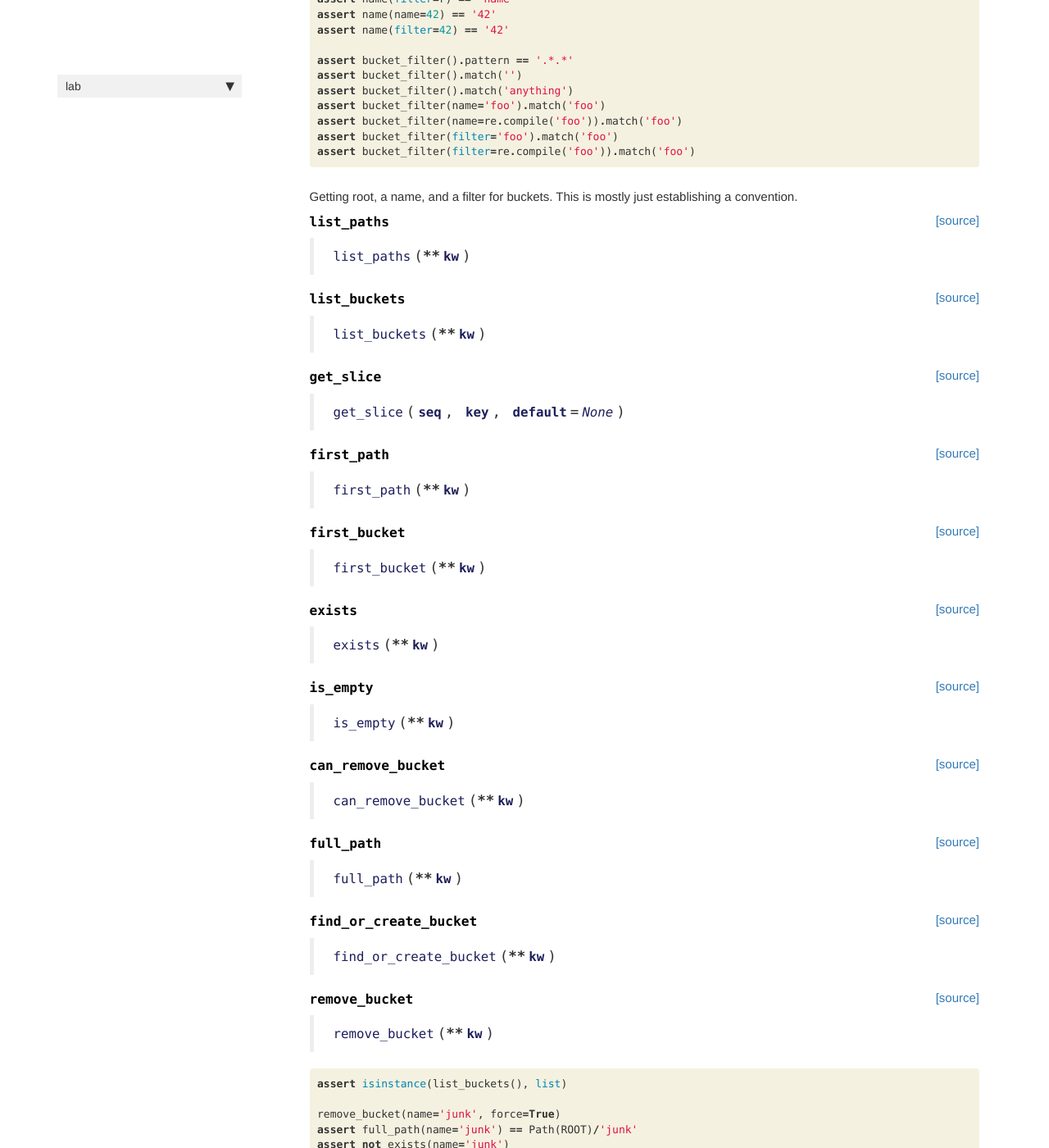
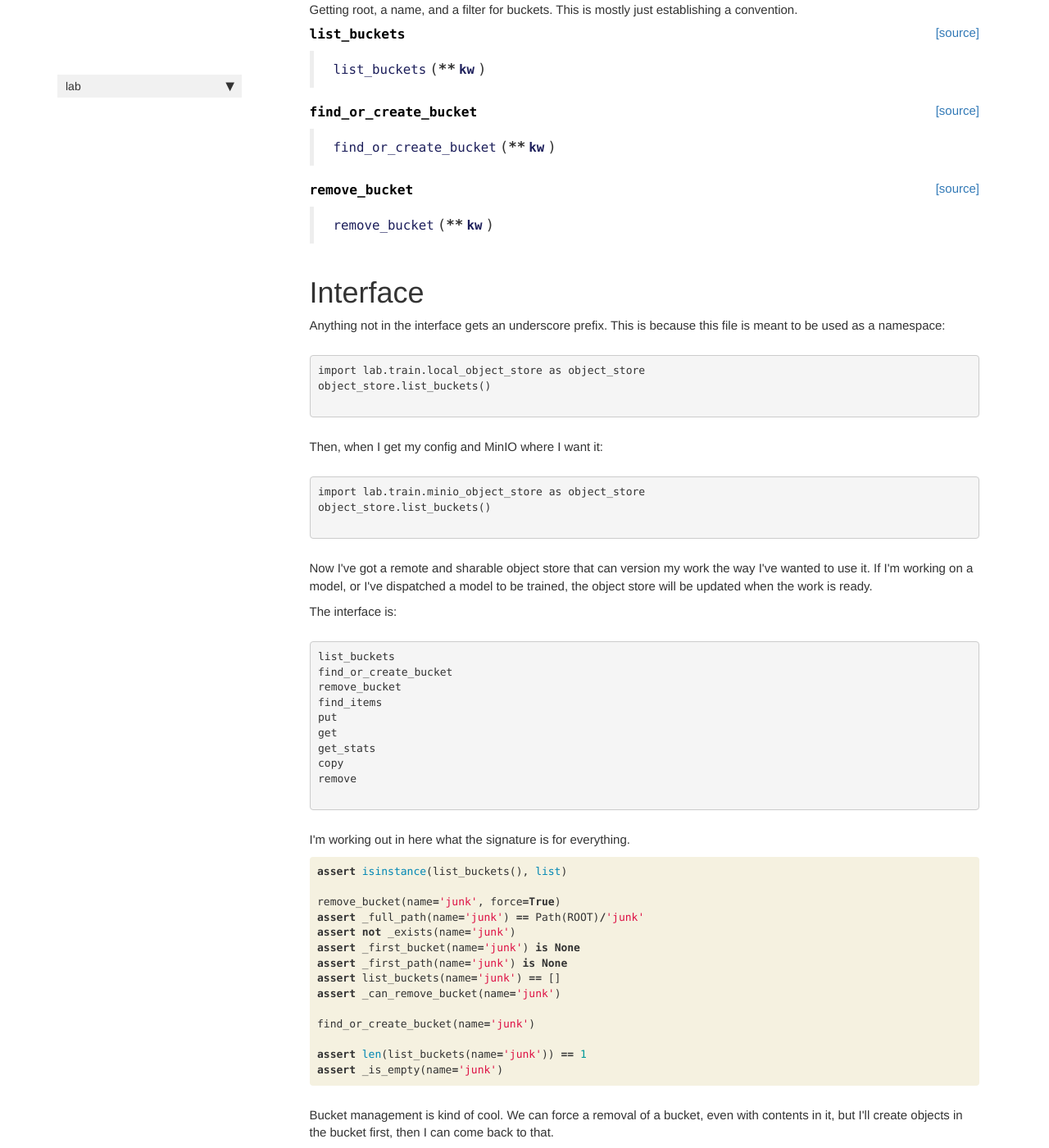
Before and after one commit to davidrichards/data-lab, a Jekyll site: the page built from docs/local_object_store.html, in a window 1280 px wide and 1400 px high, scrolled down 2029 px. Shown: the whole window at 82% size. Built offline with Jekyll 4.4.1, drawn with Linux system fonts in a browser that asks for light colours; nearby versions of some CDN libraries; comment, search, counter and statistics services are not loaded; some of the changed text lies outside the part shown.

Commit message:
WIP: Enforce an internal and external interface, move away from special cases on dependencies.

```diff
--- a/docs/local_object_store.html
+++ b/docs/local_object_store.html
@@ -22,31 +22,15 @@ summary: "summary"
 <div class="cell border-box-sizing code_cell rendered">
 
 </div>
+<div class="cell border-box-sizing code_cell rendered">
+
+</div>
 <div class="cell border-box-sizing text_cell rendered"><div class="inner_cell">
 <div class="text_cell_render border-box-sizing rendered_html">
 <h1 id="Local-Object-Store">Local Object Store<a class="anchor-link" href="#Local-Object-Store">&#182;</a></h1><p>Namespace for these functions. I'm trying a functional approach instead of wrapping everything in a one-type-use class.</p>
 
 </div>
 </div>
-</div>
-<div class="cell border-box-sizing code_cell rendered">
-<div class="input">
-
-<div class="inner_cell">
-    <div class="input_area">
-<div class=" highlight hl-ipython3"><pre><span></span><span class="kn">from</span> <span class="nn">lab.util.test_functions</span> <span class="kn">import</span> <span class="o">*</span>
-
-<span class="kn">from</span> <span class="nn">pathlib</span> <span class="kn">import</span> <span class="n">Path</span>
-<span class="kn">import</span> <span class="nn">pathlib</span>
-<span class="kn">import</span> <span class="nn">re</span>
-<span class="kn">import</span> <span class="nn">shutil</span>
-<span class="kn">import</span> <span class="nn">os</span>
-</pre></div>
-
-    </div>
-</div>
-</div>
-
 </div>
 <div class="cell border-box-sizing code_cell rendered">
 
@@ -60,7 +44,7 @@ summary: "summary"
 
 
 <div class="output_markdown rendered_html output_subarea ">
-<h4 id="white_list" class="doc_header"><code>white_list</code><a href="https://github.com/davidrichards/lab/tree/master/lab/train/local_object_store.py#L11" class="source_link" style="float:right">[source]</a></h4><blockquote><p><code>white_list</code>(<strong><code>keywords</code></strong>, <strong><code>keys</code></strong>, <strong><code>require_keys</code></strong>=<em><code>False</code></em>, <strong><code>expand_missing</code></strong>=<em><code>False</code></em>)</p>
+<h4 id="white_list" class="doc_header"><code>white_list</code><a href="https://github.com/davidrichards/lab/tree/master/lab/train/local_object_store.py#L13" class="source_link" style="float:right">[source]</a></h4><blockquote><p><code>white_list</code>(<strong><code>keywords</code></strong>, <strong><code>keys</code></strong>, <strong><code>require_keys</code></strong>=<em><code>False</code></em>, <strong><code>expand_missing</code></strong>=<em><code>False</code></em>)</p>
 </blockquote>
 <p>Filter a dictionary by a set of keys</p>
 
@@ -81,7 +65,7 @@ summary: "summary"
 
 
 <div class="output_markdown rendered_html output_subarea ">
-<h4 id="merge_config" class="doc_header"><code>merge_config</code><a href="https://github.com/davidrichards/lab/tree/master/lab/train/local_object_store.py#L22" class="source_link" style="float:right">[source]</a></h4><blockquote><p><code>merge_config</code>(<strong>**<code>kw</code></strong>)</p>
+<h4 id="merge_config" class="doc_header"><code>merge_config</code><a href="https://github.com/davidrichards/lab/tree/master/lab/train/local_object_store.py#L24" class="source_link" style="float:right">[source]</a></h4><blockquote><p><code>merge_config</code>(<strong>**<code>kw</code></strong>)</p>
 </blockquote>
 <p>Get the local environemnt variables, convert the keys
 to lower case, merge new keywords over the environment
@@ -96,6 +80,17 @@ but possibly I'll do this for everything.</p>
 </div>
 </div>
 
+</div>
+<div class="cell border-box-sizing text_cell rendered"><div class="inner_cell">
+<div class="text_cell_render border-box-sizing rendered_html">
+<h1 id="TODO:">TODO:<a class="anchor-link" href="#TODO:">&#182;</a></h1><ul>
+<li>Move the above into imports</li>
+<li>Get the nbdev approach to config merged with this</li>
+<li>Create a consistent set of configuration expectations (keys that work with local, minio, some of the ops)</li>
+</ul>
+
+</div>
+</div>
 </div>
 <div class="cell border-box-sizing code_cell rendered">
 <div class="input">
@@ -140,7 +135,7 @@ but possibly I'll do this for everything.</p>
 
 
 <div class="output_markdown rendered_html output_subarea ">
-<h4 id="root" class="doc_header"><code>root</code><a href="https://github.com/davidrichards/lab/tree/master/lab/train/local_object_store.py#L37" class="source_link" style="float:right">[source]</a></h4><blockquote><p><code>root</code>(<strong>**<code>kw</code></strong>)</p>
+<h4 id="root" class="doc_header"><code>root</code><a href="https://github.com/davidrichards/lab/tree/master/lab/train/local_object_store.py#L39" class="source_link" style="float:right">[source]</a></h4><blockquote><p><code>root</code>(<strong>**<code>kw</code></strong>)</p>
 </blockquote>
 
 </div>
@@ -160,7 +155,7 @@ but possibly I'll do this for everything.</p>
 
 
 <div class="output_markdown rendered_html output_subarea ">
-<h4 id="name" class="doc_header"><code>name</code><a href="https://github.com/davidrichards/lab/tree/master/lab/train/local_object_store.py#L45" class="source_link" style="float:right">[source]</a></h4><blockquote><p><code>name</code>(<strong>**<code>kw</code></strong>)</p>
+<h4 id="name" class="doc_header"><code>name</code><a href="https://github.com/davidrichards/lab/tree/master/lab/train/local_object_store.py#L47" class="source_link" style="float:right">[source]</a></h4><blockquote><p><code>name</code>(<strong>**<code>kw</code></strong>)</p>
 </blockquote>
 
 </div>
@@ -180,7 +175,7 @@ but possibly I'll do this for everything.</p>
 
 
 <div class="output_markdown rendered_html output_subarea ">
-<h4 id="bucket_filter" class="doc_header"><code>bucket_filter</code><a href="https://github.com/davidrichards/lab/tree/master/lab/train/local_object_store.py#L54" class="source_link" style="float:right">[source]</a></h4><blockquote><p><code>bucket_filter</code>(<strong>**<code>kw</code></strong>)</p>
+<h4 id="bucket_filter" class="doc_header"><code>bucket_filter</code><a href="https://github.com/davidrichards/lab/tree/master/lab/train/local_object_store.py#L56" class="source_link" style="float:right">[source]</a></h4><blockquote><p><code>bucket_filter</code>(<strong>**<code>kw</code></strong>)</p>
 </blockquote>
 
 </div>
@@ -241,7 +236,7 @@ but possibly I'll do this for everything.</p>
 
 
 <div class="output_markdown rendered_html output_subarea ">
-<h4 id="list_paths" class="doc_header"><code>list_paths</code><a href="https://github.com/davidrichards/lab/tree/master/lab/train/local_object_store.py#L62" class="source_link" style="float:right">[source]</a></h4><blockquote><p><code>list_paths</code>(<strong>**<code>kw</code></strong>)</p>
+<h4 id="list_buckets" class="doc_header"><code>list_buckets</code><a href="https://github.com/davidrichards/lab/tree/master/lab/train/local_object_store.py#L69" class="source_link" style="float:right">[source]</a></h4><blockquote><p><code>list_buckets</code>(<strong>**<code>kw</code></strong>)</p>
 </blockquote>
 
 </div>
@@ -261,7 +256,7 @@ but possibly I'll do this for everything.</p>
 
 
 <div class="output_markdown rendered_html output_subarea ">
-<h4 id="list_buckets" class="doc_header"><code>list_buckets</code><a href="https://github.com/davidrichards/lab/tree/master/lab/train/local_object_store.py#L67" class="source_link" style="float:right">[source]</a></h4><blockquote><p><code>list_buckets</code>(<strong>**<code>kw</code></strong>)</p>
+<h4 id="find_or_create_bucket" class="doc_header"><code>find_or_create_bucket</code><a href="https://github.com/davidrichards/lab/tree/master/lab/train/local_object_store.py#L99" class="source_link" style="float:right">[source]</a></h4><blockquote><p><code>find_or_create_bucket</code>(<strong>**<code>kw</code></strong>)</p>
 </blockquote>
 
 </div>
@@ -281,7 +276,7 @@ but possibly I'll do this for everything.</p>
 
 
 <div class="output_markdown rendered_html output_subarea ">
-<h4 id="get_slice" class="doc_header"><code>get_slice</code><a href="https://github.com/davidrichards/lab/tree/master/lab/train/local_object_store.py#L70" class="source_link" style="float:right">[source]</a></h4><blockquote><p><code>get_slice</code>(<strong><code>seq</code></strong>, <strong><code>key</code></strong>, <strong><code>default</code></strong>=<em><code>None</code></em>)</p>
+<h4 id="remove_bucket" class="doc_header"><code>remove_bucket</code><a href="https://github.com/davidrichards/lab/tree/master/lab/train/local_object_store.py#L104" class="source_link" style="float:right">[source]</a></h4><blockquote><p><code>remove_bucket</code>(<strong>**<code>kw</code></strong>)</p>
 </blockquote>
 
 </div>
@@ -292,165 +287,38 @@ but possibly I'll do this for everything.</p>
 </div>
 
 </div>
-<div class="cell border-box-sizing code_cell rendered">
+<div class="cell border-box-sizing text_cell rendered"><div class="inner_cell">
+<div class="text_cell_render border-box-sizing rendered_html">
+<h1 id="Interface">Interface<a class="anchor-link" href="#Interface">&#182;</a></h1><p>Anything not in the interface gets an underscore prefix. This is because this file is meant to be used as a namespace:</p>
 
-<div class="output_wrapper">
-<div class="output">
+<pre><code>import lab.train.local_object_store as object_store
+object_store.list_buckets()
 
-<div class="output_area">
+</code></pre>
+<p>Then, when I get my config and MinIO where I want it:</p>
 
+<pre><code>import lab.train.minio_object_store as object_store
+object_store.list_buckets()
 
-<div class="output_markdown rendered_html output_subarea ">
-<h4 id="first_path" class="doc_header"><code>first_path</code><a href="https://github.com/davidrichards/lab/tree/master/lab/train/local_object_store.py#L74" class="source_link" style="float:right">[source]</a></h4><blockquote><p><code>first_path</code>(<strong>**<code>kw</code></strong>)</p>
-</blockquote>
+</code></pre>
+<p>Now I've got a remote and sharable object store that can version my work the way I've wanted to use it. If I'm working on a model, or I've dispatched a model to be trained, the object store will be updated when the work is ready.</p>
+<p>The interface is:</p>
 
-</div>
+<pre><code>list_buckets
+find_or_create_bucket
+remove_bucket
+find_items
+put
+get
+get_stats
+copy
+remove
 
-</div>
+</code></pre>
+<p>I'm working out in here what the signature is for everything.</p>
 
 </div>
 </div>
-
-</div>
-<div class="cell border-box-sizing code_cell rendered">
-
-<div class="output_wrapper">
-<div class="output">
-
-<div class="output_area">
-
-
-<div class="output_markdown rendered_html output_subarea ">
-<h4 id="first_bucket" class="doc_header"><code>first_bucket</code><a href="https://github.com/davidrichards/lab/tree/master/lab/train/local_object_store.py#L77" class="source_link" style="float:right">[source]</a></h4><blockquote><p><code>first_bucket</code>(<strong>**<code>kw</code></strong>)</p>
-</blockquote>
-
-</div>
-
-</div>
-
-</div>
-</div>
-
-</div>
-<div class="cell border-box-sizing code_cell rendered">
-
-<div class="output_wrapper">
-<div class="output">
-
-<div class="output_area">
-
-
-<div class="output_markdown rendered_html output_subarea ">
-<h4 id="exists" class="doc_header"><code>exists</code><a href="https://github.com/davidrichards/lab/tree/master/lab/train/local_object_store.py#L80" class="source_link" style="float:right">[source]</a></h4><blockquote><p><code>exists</code>(<strong>**<code>kw</code></strong>)</p>
-</blockquote>
-
-</div>
-
-</div>
-
-</div>
-</div>
-
-</div>
-<div class="cell border-box-sizing code_cell rendered">
-
-<div class="output_wrapper">
-<div class="output">
-
-<div class="output_area">
-
-
-<div class="output_markdown rendered_html output_subarea ">
-<h4 id="is_empty" class="doc_header"><code>is_empty</code><a href="https://github.com/davidrichards/lab/tree/master/lab/train/local_object_store.py#L84" class="source_link" style="float:right">[source]</a></h4><blockquote><p><code>is_empty</code>(<strong>**<code>kw</code></strong>)</p>
-</blockquote>
-
-</div>
-
-</div>
-
-</div>
-</div>
-
-</div>
-<div class="cell border-box-sizing code_cell rendered">
-
-<div class="output_wrapper">
-<div class="output">
-
-<div class="output_area">
-
-
-<div class="output_markdown rendered_html output_subarea ">
-<h4 id="can_remove_bucket" class="doc_header"><code>can_remove_bucket</code><a href="https://github.com/davidrichards/lab/tree/master/lab/train/local_object_store.py#L88" class="source_link" style="float:right">[source]</a></h4><blockquote><p><code>can_remove_bucket</code>(<strong>**<code>kw</code></strong>)</p>
-</blockquote>
-
-</div>
-
-</div>
-
-</div>
-</div>
-
-</div>
-<div class="cell border-box-sizing code_cell rendered">
-
-<div class="output_wrapper">
-<div class="output">
-
-<div class="output_area">
-
-
-<div class="output_markdown rendered_html output_subarea ">
-<h4 id="full_path" class="doc_header"><code>full_path</code><a href="https://github.com/davidrichards/lab/tree/master/lab/train/local_object_store.py#L94" class="source_link" style="float:right">[source]</a></h4><blockquote><p><code>full_path</code>(<strong>**<code>kw</code></strong>)</p>
-</blockquote>
-
-</div>
-
-</div>
-
-</div>
-</div>
-
-</div>
-<div class="cell border-box-sizing code_cell rendered">
-
-<div class="output_wrapper">
-<div class="output">
-
-<div class="output_area">
-
-
-<div class="output_markdown rendered_html output_subarea ">
-<h4 id="find_or_create_bucket" class="doc_header"><code>find_or_create_bucket</code><a href="https://github.com/davidrichards/lab/tree/master/lab/train/local_object_store.py#L97" class="source_link" style="float:right">[source]</a></h4><blockquote><p><code>find_or_create_bucket</code>(<strong>**<code>kw</code></strong>)</p>
-</blockquote>
-
-</div>
-
-</div>
-
-</div>
-</div>
-
-</div>
-<div class="cell border-box-sizing code_cell rendered">
-
-<div class="output_wrapper">
-<div class="output">
-
-<div class="output_area">
-
-
-<div class="output_markdown rendered_html output_subarea ">
-<h4 id="remove_bucket" class="doc_header"><code>remove_bucket</code><a href="https://github.com/davidrichards/lab/tree/master/lab/train/local_object_store.py#L102" class="source_link" style="float:right">[source]</a></h4><blockquote><p><code>remove_bucket</code>(<strong>**<code>kw</code></strong>)</p>
-</blockquote>
-
-</div>
-
-</div>
-
-</div>
-</div>
-
 </div>
 <div class="cell border-box-sizing code_cell rendered">
 <div class="input">
@@ -460,17 +328,17 @@ but possibly I'll do this for everything.</p>
 <div class=" highlight hl-ipython3"><pre><span></span><span class="k">assert</span> <span class="nb">isinstance</span><span class="p">(</span><span class="n">list_buckets</span><span class="p">(),</span> <span class="nb">list</span><span class="p">)</span>
 
 <span class="n">remove_bucket</span><span class="p">(</span><span class="n">name</span><span class="o">=</span><span class="s1">&#39;junk&#39;</span><span class="p">,</span> <span class="n">force</span><span class="o">=</span><span class="kc">True</span><span class="p">)</span>
-<span class="k">assert</span> <span class="n">full_path</span><span class="p">(</span><span class="n">name</span><span class="o">=</span><span class="s1">&#39;junk&#39;</span><span class="p">)</span> <span class="o">==</span> <span class="n">Path</span><span class="p">(</span><span class="n">ROOT</span><span class="p">)</span><span class="o">/</span><span class="s1">&#39;junk&#39;</span>
-<span class="k">assert</span> <span class="ow">not</span> <span class="n">exists</span><span class="p">(</span><span class="n">name</span><span class="o">=</span><span class="s1">&#39;junk&#39;</span><span class="p">)</span>
-<span class="k">assert</span> <span class="n">first_bucket</span><span class="p">(</span><span class="n">name</span><span class="o">=</span><span class="s1">&#39;junk&#39;</span><span class="p">)</span> <span class="ow">is</span> <span class="kc">None</span>
-<span class="k">assert</span> <span class="n">first_path</span><span class="p">(</span><span class="n">name</span><span class="o">=</span><span class="s1">&#39;junk&#39;</span><span class="p">)</span> <span class="ow">is</span> <span class="kc">None</span>
+<span class="k">assert</span> <span class="n">_full_path</span><span class="p">(</span><span class="n">name</span><span class="o">=</span><span class="s1">&#39;junk&#39;</span><span class="p">)</span> <span class="o">==</span> <span class="n">Path</span><span class="p">(</span><span class="n">ROOT</span><span class="p">)</span><span class="o">/</span><span class="s1">&#39;junk&#39;</span>
+<span class="k">assert</span> <span class="ow">not</span> <span class="n">_exists</span><span class="p">(</span><span class="n">name</span><span class="o">=</span><span class="s1">&#39;junk&#39;</span><span class="p">)</span>
+<span class="k">assert</span> <span class="n">_first_bucket</span><span class="p">(</span><span class="n">name</span><span class="o">=</span><span class="s1">&#39;junk&#39;</span><span class="p">)</span> <span class="ow">is</span> <span class="kc">None</span>
+<span class="k">assert</span> <span class="n">_first_path</span><span class="p">(</span><span class="n">name</span><span class="o">=</span><span class="s1">&#39;junk&#39;</span><span class="p">)</span> <span class="ow">is</span> <span class="kc">None</span>
 <span class="k">assert</span> <span class="n">list_buckets</span><span class="p">(</span><span class="n">name</span><span class="o">=</span><span class="s1">&#39;junk&#39;</span><span class="p">)</span> <span class="o">==</span> <span class="p">[]</span>
-<span class="k">assert</span> <span class="n">can_remove_bucket</span><span class="p">(</span><span class="n">name</span><span class="o">=</span><span class="s1">&#39;junk&#39;</span><span class="p">)</span>
+<span class="k">assert</span> <span class="n">_can_remove_bucket</span><span class="p">(</span><span class="n">name</span><span class="o">=</span><span class="s1">&#39;junk&#39;</span><span class="p">)</span>
 
 <span class="n">find_or_create_bucket</span><span class="p">(</span><span class="n">name</span><span class="o">=</span><span class="s1">&#39;junk&#39;</span><span class="p">)</span>
 
 <span class="k">assert</span> <span class="nb">len</span><span class="p">(</span><span class="n">list_buckets</span><span class="p">(</span><span class="n">name</span><span class="o">=</span><span class="s1">&#39;junk&#39;</span><span class="p">))</span> <span class="o">==</span> <span class="mi">1</span>
-<span class="k">assert</span> <span class="n">is_empty</span><span class="p">(</span><span class="n">name</span><span class="o">=</span><span class="s1">&#39;junk&#39;</span><span class="p">)</span>
+<span class="k">assert</span> <span class="n">_is_empty</span><span class="p">(</span><span class="n">name</span><span class="o">=</span><span class="s1">&#39;junk&#39;</span><span class="p">)</span>
 </pre></div>
 
     </div>
```
Also changed, not shown: docs/loop.html (+34 -33 lines), docs/validate.html (+17 -15 lines), lab/_nbdev.py (+0 -8 lines), lab/imports.py (+45 -3 lines), 6 other files.
